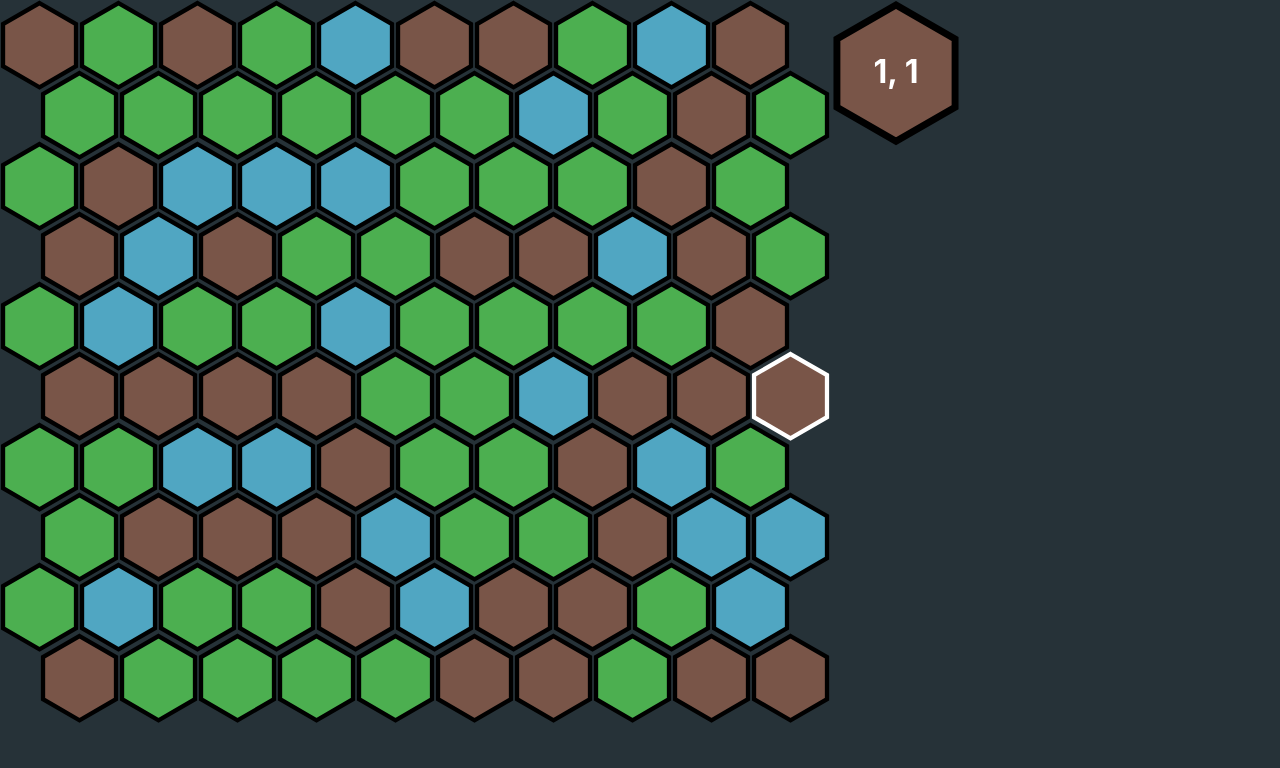
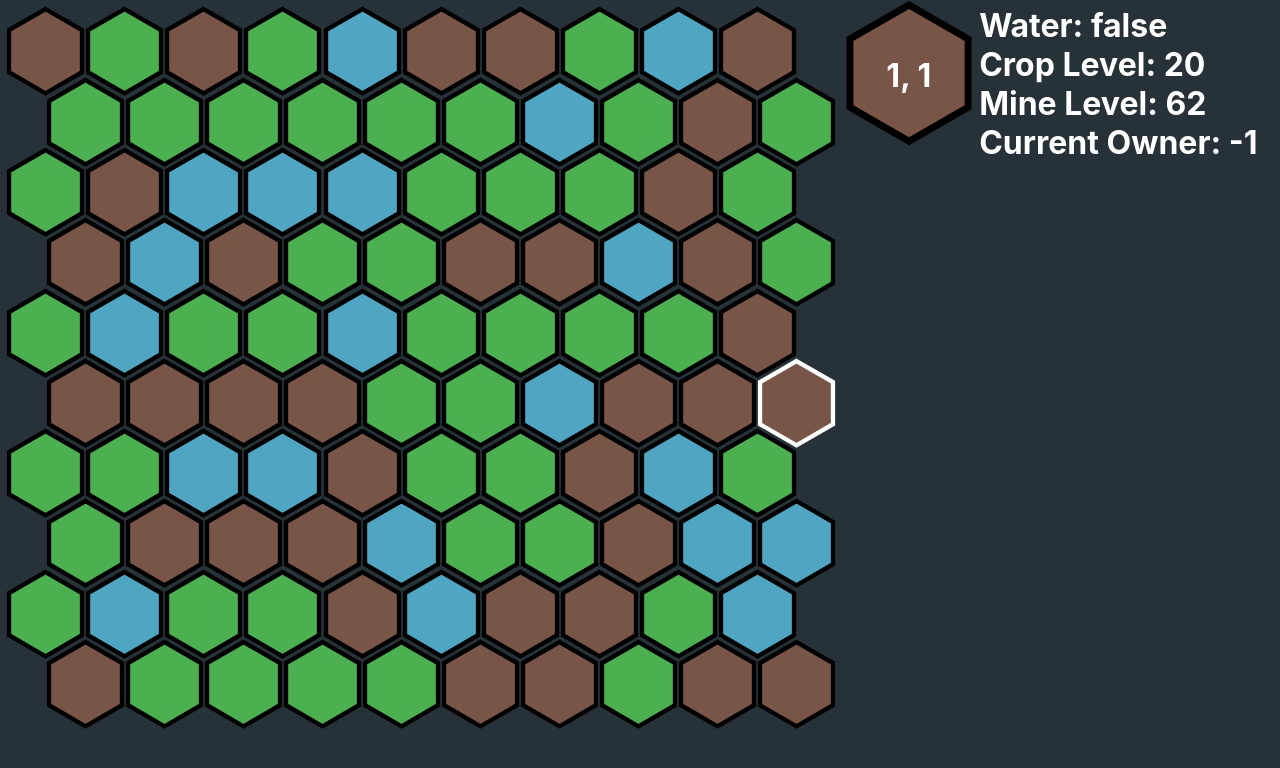
Before and after one commit to ClaySpike/Econ-Final-Project, a React (Create React App) app: page / in a window 1280 px wide. Shown: the top 768 px of the page. Built offline with nearby package versions, Linux system fonts and the light colour scheme.

Commit message:
Summary Panel

```diff
--- a/src/App.css
+++ b/src/App.css
@@ -17,7 +17,7 @@ body {
 
 #grid {
   width: 65%;
-  padding-bottom: 1.75%;
+  margin: .5vw;
 }
 
 .hex {
@@ -52,7 +52,7 @@ body {
   fill: #50A6C2;
 }
 
-.heading {
+.white {
   color: white
 }
 
@@ -65,3 +65,13 @@ body {
 .hexSP {
   margin-bottom: -75%;
 }
+
+.summary {
+  display: flex;
+  flex-direction: row;
+  justify-items: flex-start;
+}
+
+.dataPadding {
+  margin: .5vw;
+}
--- a/src/App.js
+++ b/src/App.js
@@ -197,12 +197,6 @@ class App extends Component {
     }
   }
 
-  displayPos(){
-    let x = Number(this.state.currentCoords[0]) + 1;
-    let y = Number(this.state.currentCoords[1]) + 1;
-    return x + ", " + y
-  }
-
   render() {
     return (
       <div className="App">
@@ -211,11 +205,27 @@ class App extends Component {
             return this.getHexDiv(value, "9.5%", false)
           })}
         </div>
-        <div>
+        <div className="summary">
           <div className="hexPosContainer">
-            {this.getHexDiv(this.state.hexGrid[this.state.currentCoords[0]][this.state.currentCoords[1]], "10", true)}
-            <h1 className="heading">
-              {this.displayPos()}
+            <div>
+              {this.getHexDiv(this.state.hexGrid[this.state.currentCoords[0]][this.state.currentCoords[1]], "10", true)}
+            </div>
+            <h1 className="white">
+              {Number(this.state.currentCoords[1]) + 1 + ", " + Number(Number(this.state.currentCoords[0]) + 1)}
+            </h1>
+          </div>
+          <div className="white dataPadding">
+            <h1>
+              {"Water: " + this.state.hexGrid[this.state.currentCoords[0]][this.state.currentCoords[1]].water}
+            </h1>
+            <h1>
+              {"Crop Level: " + (Math.round(this.state.hexGrid[this.state.currentCoords[0]][this.state.currentCoords[1]].cropLevel * 10))}
+            </h1>
+            <h1>
+              {"Mine Level: " + (Math.round(this.state.hexGrid[this.state.currentCoords[0]][this.state.currentCoords[1]].mineLevel * 10))}
+            </h1>
+            <h1>
+              {"Current Owner: " + this.state.hexGrid[this.state.currentCoords[0]][this.state.currentCoords[1]].claimedBy}
             </h1>
           </div>
         </div>
```
